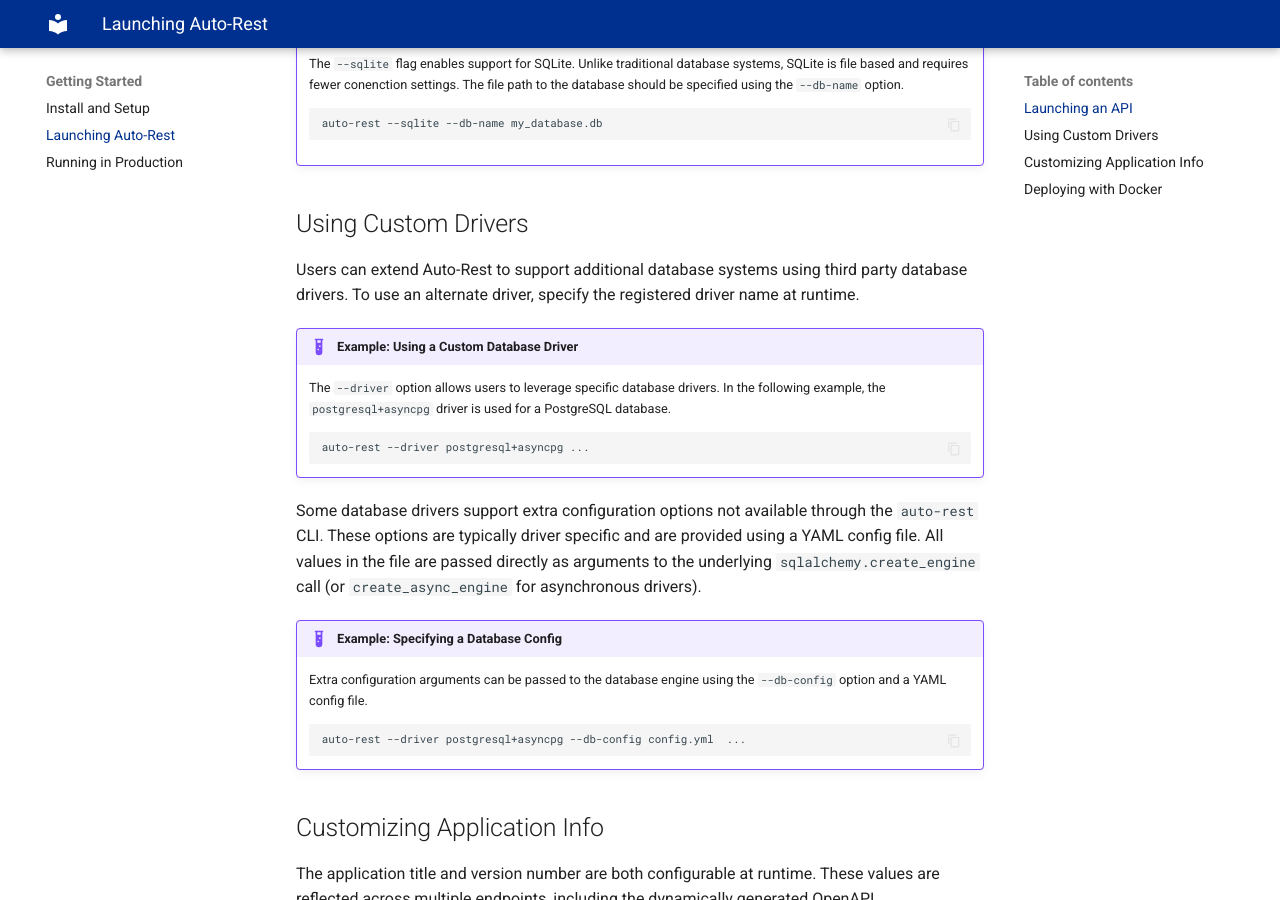
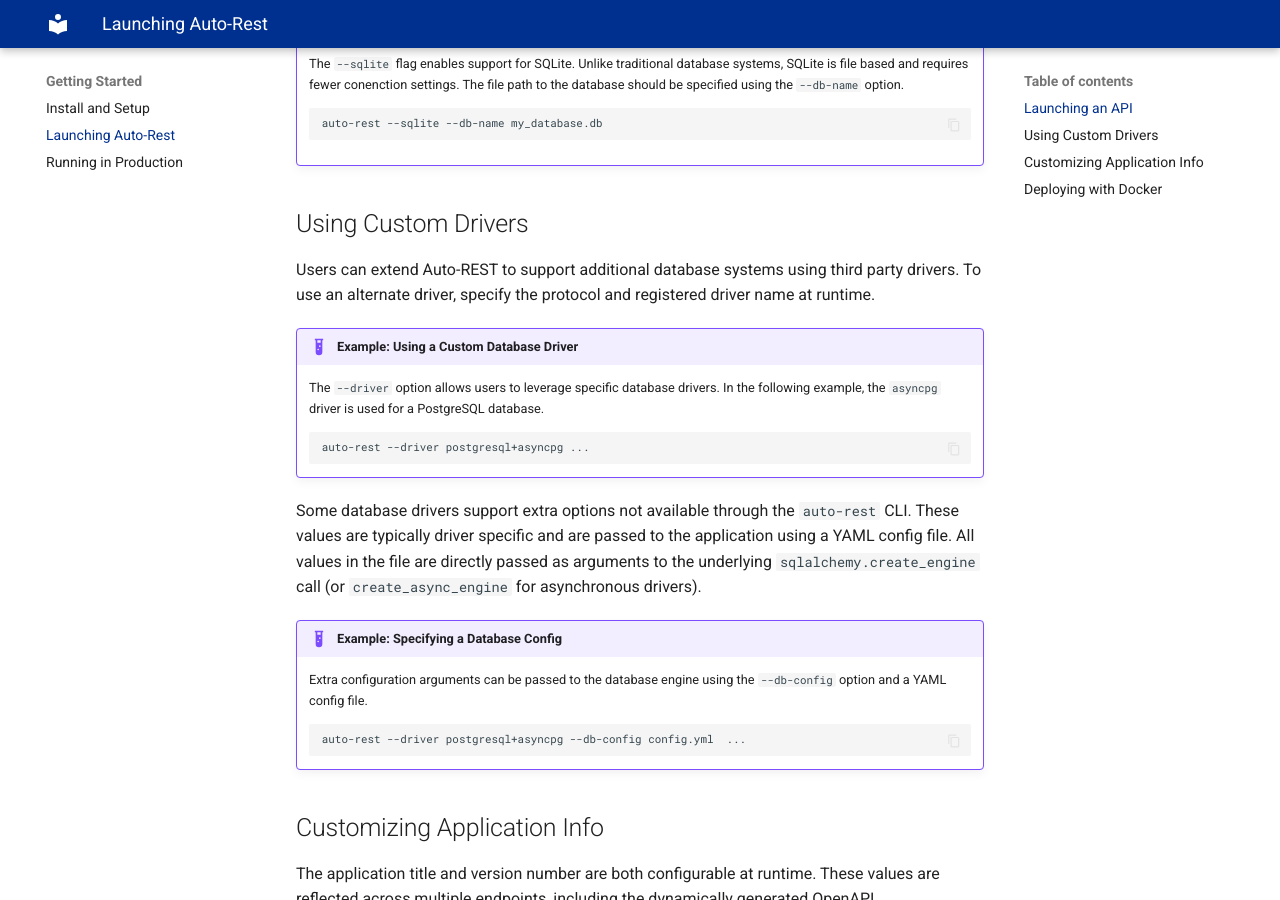
Before and after one commit to Better-HPC/auto-rest, an MkDocs documentation site: the page built from docs/getting_started/launching.md, in a window 1280 px wide and 900 px high, scrolled down 516 px. Built offline with MkDocs 1.6.1 and Material for MkDocs 9.7.7, drawn with Linux system fonts in a browser that asks for light colours.

Commit message:
Grammar pass

````diff
--- a/docs/getting_started/launching.md
+++ b/docs/getting_started/launching.md
@@ -56,21 +56,21 @@ map the database schema, and deploy a customized API server.
 
 ## Using Custom Drivers
 
-Users can extend Auto-Rest to support additional database systems using third party database drivers.
-To use an alternate driver, specify the registered driver name at runtime.
+Users can extend Auto-REST to support additional database systems using third party drivers.
+To use an alternate driver, specify the protocol and registered driver name at runtime.
 
 !!! example "Example: Using a Custom Database Driver"
 
     The `--driver` option allows users to leverage specific database drivers.
-    In the following example, the `postgresql+asyncpg` driver is used for a PostgreSQL database.
+    In the following example, the `asyncpg` driver is used for a PostgreSQL database.
 
     ```shell
     auto-rest --driver postgresql+asyncpg ...
     ```
 
-Some database drivers support extra configuration options not available through the `auto-rest` CLI.
-These options are typically driver specific and are provided using a YAML config file.
-All values in the file are passed directly as arguments to the underlying `sqlalchemy.create_engine` call
+Some database drivers support extra options not available through the `auto-rest` CLI.
+These values are typically driver specific and are passed to the application using a YAML config file.
+All values in the file are directly passed as arguments to the underlying `sqlalchemy.create_engine` call
 (or `create_async_engine` for asynchronous drivers).
 
 !!! example "Example: Specifying a Database Config"
````
Also changed, not shown: docs/getting_started/install.md (+3 -3 lines), docs/getting_started/production.md (+1 -2 lines).
